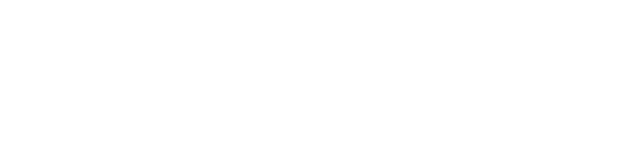
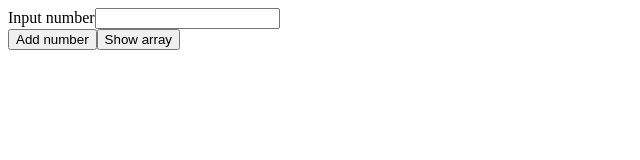
Before and after one commit to mak4alex/saipis-exam, a plain HTML site: page index.html in a window 1280 px wide. Shown: the whole page, without its empty margins (0-640 px from the left). Drawn offline with Linux system fonts and the light colour scheme.

Commit message:
Complite 18 task(by lesha)

```diff
--- a/index.html
+++ b/index.html
@@ -529,7 +529,65 @@
             sum(400, 110, displaySum);
 
           }
-          number17();
+          //number17();
+
+
+           /*
+                Создать текстовое поле и 2 кнопки. По нажатию
+                на 1 кнопку число добавляется в массив. По нажатию
+                на 2 кнопку выводится массив отсортированный по возрастанию
+             */
+
+            function number18() {
+                var textOne = document.createElement('span');
+                textOne.innerHTML = 'Input number';
+                var textFieldOne = document.createElement('input');
+                textFieldOne.id = 'input-number';
+
+                var br = document.createElement('br');
+
+                var buttonOne = document.createElement('button');
+                buttonOne.innerHTML = 'Add number';
+                buttonOne.id = 'add-button';
+
+                var buttonTwo = document.createElement('button');
+                buttonTwo.innerHTML = 'Show array';
+                buttonTwo.id = 'show-button';
+
+
+                document.body.appendChild(textOne);
+                document.body.appendChild(textFieldOne);
+                document.body.appendChild(br);
+                document.body.appendChild(buttonOne);
+                document.body.appendChild(buttonTwo);
+
+
+                var numbers = [];
+                var form = document.getElementById('input-number');
+                var number;
+
+                document.getElementById('add-button').onclick = function () {
+                    number = parseFloat(form.value);
+                    if ( !isNaN(number) && (typeof number === 'number')) {
+                        numbers.push(number);
+                    } else {
+                        alert('Input number!!!');
+                    }
+                };
+
+                var paragraph = document.createElement('p');
+
+                document.getElementById('show-button').onclick = function () {
+                    if (numbers.length !== 0) {
+                       paragraph.innerHTML = numbers.join(', ');
+                    }
+                    else {
+                        paragraph.innerHTML = 'Array is empty.'
+                    }
+                    document.body.appendChild(paragraph);
+                };
+            }
+            number18();
 
 
         }
```
